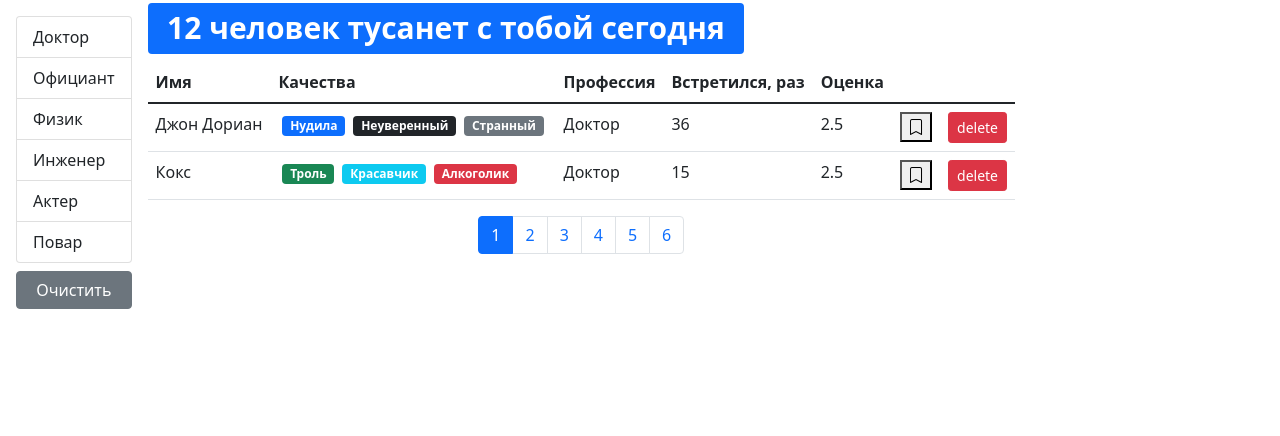
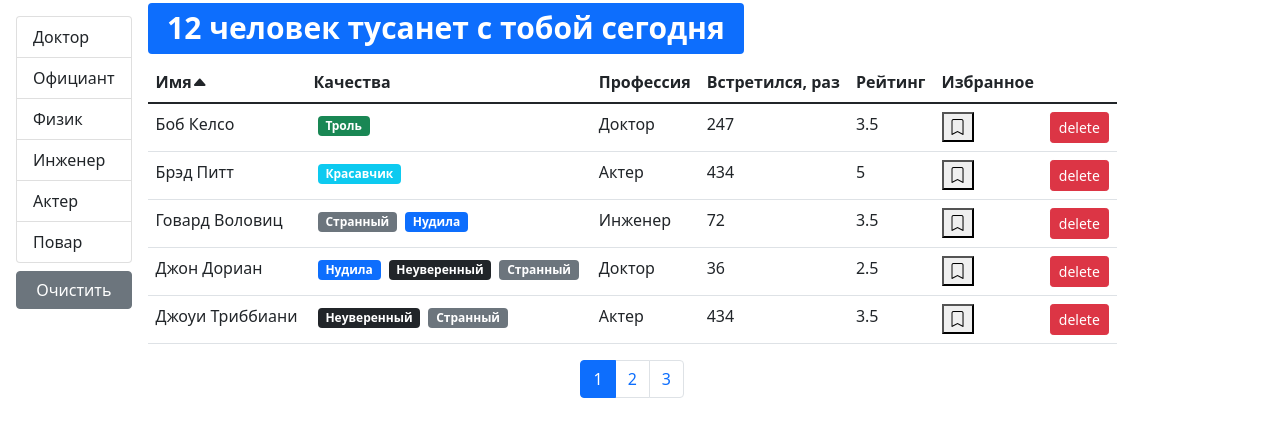
Before and after one commit to nvmle/react-lesson2-fast-company, a React (Create React App) app: page / in a window 1280 px wide. Shown: the top 436 px of the page. Built offline with nearby package versions, Linux system fonts and the light colour scheme.

Commit message:
add sort

```diff
--- a/src/API/fake.api/user.api.js
+++ b/src/API/fake.api/user.api.js
@@ -39,7 +39,8 @@
     profession: professions.doctor,
     qualities: [qualities.tedious, qualities.uncertain, qualities.strange],
     completedMeetings: 36,
-    rate: 2.5
+    rate: 2.5,
+    bookmark: false
   },
   {
     _id: "67rdca3eeb7f6fgeed471816",
@@ -47,7 +48,8 @@
     profession: professions.doctor,
     qualities: [qualities.buller, qualities.handsome, qualities.alcoholic],
     completedMeetings: 15,
-    rate: 2.5
+    rate: 2.5,
+    bookmark: false
   },
   {
     _id: "67rdca3eeb7f6fgeed471817",
@@ -55,7 +57,8 @@
     profession: professions.doctor,
     qualities: [qualities.buller],
     completedMeetings: 247,
-    rate: 3.5
+    rate: 3.5,
+    bookmark: false
   },
   {
     _id: "67rdca3eeb7f6fgeed471818",
@@ -63,7 +66,8 @@
     profession: professions.waiter,
     qualities: [qualities.uncertain],
     completedMeetings: 148,
-    rate: 3.5
+    rate: 3.5,
+    bookmark: false
   },
   {
     _id: "67rdca3eeb7f6fgeed471819",
@@ -71,7 +75,8 @@
     profession: professions.physics,
     qualities: [qualities.strange, qualities.tedious],
     completedMeetings: 37,
-    rate: 4.6
+    rate: 4.6,
+    bookmark: false
   },
   {
     _id: "67rdca3eeb7f6fgeed471820",
@@ -79,7 +84,8 @@
     profession: professions.physics,
     qualities: [qualities.strange, qualities.uncertain],
     completedMeetings: 147,
-    rate: 3.5
+    rate: 3.5,
+    bookmark: false
   },
   {
     _id: "67rdca3eeb7f6fgeed471821",
@@ -87,7 +93,8 @@
     profession: professions.engineer,
     qualities: [qualities.strange, qualities.tedious],
     completedMeetings: 72,
-    rate: 3.5
+    rate: 3.5,
+    bookmark: false
   },
   {
     _id: "67rdca3eeb7f6fgeed471822",
@@ -95,7 +102,8 @@
     profession: professions.engineer,
     qualities: [qualities.handsome],
     completedMeetings: 72,
-    rate: 5
+    rate: 5,
+    bookmark: false
   },
   {
     _id: "67rdca3eeb7f6fgeed471823",
@@ -103,7 +111,8 @@
     profession: professions.cook,
     qualities: [qualities.strange, qualities.uncertain],
     completedMeetings: 17,
-    rate: 4.5
+    rate: 4.5,
+    bookmark: false
   },
   {
     _id: "67rdca3eeb7f6fgeed471824",
@@ -111,7 +120,8 @@
     profession: professions.cook,
     qualities: [qualities.handsome, qualities.buller],
     completedMeetings: 17,
-    rate: 4.5
+    rate: 4.5,
+    bookmark: false
   },
   {
     _id: "67rdca3eeb7f6fgeed47181f",
@@ -119,7 +129,8 @@
     profession: professions.actor,
     qualities: [qualities.uncertain, qualities.strange],
     completedMeetings: 434,
-    rate: 3.5
+    rate: 3.5,
+    bookmark: false
   },
   {
     _id: "67rdca3eeb7f6fgeed47181r",
@@ -127,7 +138,8 @@
     profession: professions.actor,
     qualities: [qualities.handsome],
     completedMeetings: 434,
-    rate: 5
+    rate: 5,
+    bookmark: false
   }
 ];
 
--- a/src/app/App.js
+++ b/src/app/App.js
@@ -1,44 +1,8 @@
-import React, { useState, useEffect } from "react";
+import React from "react";
 import Users from "../components/users";
-import api from "../API";
 
 const App = () => {
-  const [users, setUsers] = useState();
-
-  useEffect(() => {
-    api.users.fetchAll().then((data) => {
-      setUsers(data);
-    });
-  }, []);
-
-  const handleDelete = (userId) => {
-    setUsers(
-      users.filter((user) => {
-        return user._id !== userId;
-      })
-    );
-  };
-
-  const handleToggleBookMark = (userId) => {
-    setUsers(
-      users.map((user) => {
-        if (user._id === userId) {
-          user.bookmark = !user.bookmark;
-        }
-        return user;
-      })
-    );
-  };
-
-  return (
-    <>
-      <Users
-        onDelete={handleDelete}
-        users={users}
-        onToggleBookMark={handleToggleBookMark}
-      />
-    </>
-  );
+  return <Users />;
 };
 
 export default App;
--- /dev/null
+++ b/src/components/qualitiesList.jsx
@@ -0,0 +1,18 @@
+import React from "react";
+import PropTypes from "prop-types";
+import Qualities from "./qualities";
+
+const QualitiesList = ({ qualities }) => {
+  return (
+    <>
+      {qualities.map((qualitie) => (
+        <Qualities key={qualitie._id} {...qualitie} />
+      ))}
+    </>
+  );
+};
+QualitiesList.propTypes = {
+  qualities: PropTypes.array
+};
+
+export default QualitiesList;
--- /dev/null
+++ b/src/components/table.jsx
@@ -0,0 +1,26 @@
+import React from "react";
+import PropTypes from "prop-types";
+import TableHeader from "./tableHeader";
+import TableBody from "./tableBody";
+
+const Table = ({ onSort, selectedSort, columns, data, children }) => {
+  return (
+    <table className="table">
+      {children || (
+        <>
+          <TableHeader {...{ onSort, selectedSort, columns }} />
+          <TableBody {...{ data, columns }} />
+        </>
+      )}
+    </table>
+  );
+};
+
+Table.propTypes = {
+  onSort: PropTypes.func,
+  selectedSort: PropTypes.object,
+  columns: PropTypes.object,
+  data: PropTypes.array,
+  children: PropTypes.array
+};
+export default Table;
--- /dev/null
+++ b/src/components/tableBody.jsx
@@ -0,0 +1,34 @@
+import React from "react";
+import PropTypes from "prop-types";
+import _ from "lodash";
+
+const TableBody = ({ data, columns }) => {
+  const renderContent = (item, column) => {
+    if (columns[column].component) {
+      const component = columns[column].component;
+      if (typeof component === "function") {
+        return component(item);
+      }
+      return component;
+    }
+
+    return _.get(item, columns[column].path);
+  };
+  return (
+    <tbody>
+      {data.map((item) => (
+        <tr key={item._id}>
+          {Object.keys(columns).map((column) => (
+            <td key={column}>{renderContent(item, column)}</td>
+          ))}
+        </tr>
+      ))}
+    </tbody>
+  );
+};
+TableBody.propTypes = {
+  data: PropTypes.array.isRequired,
+  columns: PropTypes.object.isRequired
+};
+
+export default TableBody;
--- /dev/null
+++ b/src/components/tableHeader.jsx
@@ -0,0 +1,54 @@
+import React from "react";
+import PropTypes from "prop-types";
+
+const TableHeader = ({ onSort, selectedSort, columns }) => {
+  const handleSort = (item) => {
+    if (selectedSort.path === item) {
+      onSort({
+        ...selectedSort,
+        order: selectedSort.order === "asc" ? "desc" : "asc"
+      });
+    } else {
+      onSort({ path: item, order: "asc" });
+    }
+  };
+  const renderOrderIcon = (item) => {
+    if (selectedSort.path === item) {
+      if (selectedSort.order === "asc") {
+        return <i className="bi bi-caret-up-fill"></i>;
+      } else {
+        return <i className="bi bi-caret-down-fill"></i>;
+      }
+    } else {
+      return null;
+    }
+  };
+  return (
+    <thead>
+      <tr>
+        {Object.keys(columns).map((column) => (
+          <th
+            key={column}
+            onClick={
+              columns[column].path
+                ? () => handleSort(columns[column].path)
+                : undefined
+            }
+            {...{ role: columns[column].path && "button" }}
+            scope="col"
+          >
+            {columns[column].name}
+            {renderOrderIcon(columns[column].path)}
+          </th>
+        ))}
+      </tr>
+    </thead>
+  );
+};
+
+TableHeader.propTypes = {
+  onSort: PropTypes.func.isRequired,
+  selectedSort: PropTypes.object.isRequired,
+  columns: PropTypes.object.isRequired
+};
+export default TableHeader;
--- a/src/components/users.jsx
+++ b/src/components/users.jsx
@@ -1,21 +1,49 @@
 import React, { useState, useEffect } from "react";
 import PropTypes from "prop-types";
-import User from "./user";
 import Pagination from "./pagination";
 import { paginate } from "../utils/paginate";
 import GroupList from "./groupList";
 import api from "../API";
 import SearchStatus from "./searchStatus";
+import UsersTable from "./usersTable";
+import _ from "lodash";
 
-const Users = ({ users: allUsers, ...rest }) => {
+const Users = () => {
   const [currentPage, setCurrentPage] = useState(1);
   const [professions, setProfessions] = useState();
   const [selectedProf, setSelectedProf] = useState();
-  const pageSize = 2;
+  const [sortBy, setSortBy] = useState({ path: "name", order: "asc" });
+  const pageSize = 5;
+
+  const [users, setUsers] = useState();
+
+  useEffect(() => {
+    api.users.fetchAll().then((data) => {
+      setUsers(data);
+    });
+  }, []);
+
+  const handleDelete = (userId) => {
+    setUsers(
+      users.filter((user) => {
+        return user._id !== userId;
+      })
+    );
+  };
+
+  const handleToggleBookMark = (userId) => {
+    setUsers(
+      users.map((user) => {
+        if (user._id === userId) {
+          user.bookmark = !user.bookmark;
+        }
+        return user;
+      })
+    );
+  };
 
   useEffect(() => {
     api.professions.fetchAll().then((data) => {
-      // console.log(data);
       setProfessions(data);
     });
   }, []);
@@ -32,28 +60,21 @@
     setCurrentPage(pageIndex);
   };
 
-  const filterUsers = () => {
-    const newUsers = allUsers.filter((user) => {
-      const userProfProps = Object.entries(user.profession);
-      const selectedProfProps = Object.entries(selectedProf);
-      let status = true;
-
-      if (userProfProps.length === selectedProfProps.length) {
-        for (let i = 0; i < userProfProps.length; i++) {
-          const trustyKey = userProfProps[i][0] === selectedProfProps[i][0];
-          const trustyValue = userProfProps[i][1] === selectedProfProps[i][1];
-          status = status && trustyKey && trustyValue;
-        }
-      }
-      return status ? user : null;
-    });
-    return newUsers;
+  const handleSort = (item) => {
+    setSortBy(item);
   };
 
-  const filteredUsers = selectedProf ? filterUsers() : allUsers;
+  if (users) {
+    const filteredUsers = selectedProf
+      ? users.filter(
+          (user) =>
+            JSON.stringify(user.profession) === JSON.stringify(selectedProf)
+        )
+      : users;
 
     const count = Array.isArray(filteredUsers) && filteredUsers.length;
-  const users = paginate(filteredUsers, currentPage, pageSize);
+    const sortedUsers = _.orderBy(filteredUsers, [sortBy.path], [sortBy.order]);
+    const usersCrop = paginate(sortedUsers, currentPage, pageSize);
 
     const clearFilter = () => {
       setSelectedProf();
@@ -76,23 +97,13 @@
         <div className="d-flex flex-column">
           <SearchStatus length={count} />
           {count > 0 && (
-          <table className="table">
-            <thead>
-              <tr>
-                <th scope="col">Имя</th>
-                <th scope="col">Качества</th>
-                <th scope="col">Профессия</th>
-                <th scope="col">Встретился, раз</th>
-                <th scope="col">Оценка</th>
-                <th scope="col"></th>
-              </tr>
-            </thead>
-            <tbody>
-              {users.map((user) => {
-                return <User key={user._id} {...rest} {...user} />;
-              })}
-            </tbody>
-          </table>
+            <UsersTable
+              users={usersCrop}
+              onSort={handleSort}
+              selectedSort={sortBy}
+              onDelete={handleDelete}
+              onToggleBookMark={handleToggleBookMark}
+            />
           )}
           <div className="d-flex justify-content-center">
             <Pagination
@@ -105,6 +116,8 @@
         </div>
       </div>
     );
+  }
+  return "Loading...";
 };
 Users.propTypes = {
   users: PropTypes.array
--- /dev/null
+++ b/src/components/usersTable.jsx
@@ -0,0 +1,70 @@
+import React from "react";
+import PropTypes from "prop-types";
+// import TableHeader from "./tableHeader";
+// import TableBody from "./tableBody";
+import BookMark from "./bookmark";
+import QualitiesList from "./qualitiesList";
+import Table from "./table";
+
+const UsersTable = ({
+  users,
+  onSort,
+  selectedSort,
+  onToggleBookMark,
+  onDelete,
+  ...rest
+}) => {
+  const columns = {
+    name: { path: "name", name: "Имя" },
+    qualities: {
+      name: "Качества",
+      component: (user) => <QualitiesList qualities={user.qualities} />
+    },
+    professions: { path: "profession.name", name: "Профессия" },
+    completedMeetings: {
+      path: "completedMeetings",
+      name: "Встретился, раз"
+    },
+    rate: { path: "rate", name: "Рейтинг" },
+    bookmark: {
+      path: "bookmark",
+      name: "Избранное",
+      component: (user) => (
+        <BookMark
+          status={user.bookmark}
+          onClick={() => onToggleBookMark(user._id)}
+        />
+      )
+    },
+    delete: {
+      component: (user) => (
+        <button
+          onClick={() => {
+            onDelete(user._id);
+          }}
+          className="btn btn-danger btn-sm"
+        >
+          delete
+        </button>
+      )
+    }
+  };
+  return (
+    <Table
+      onSort={onSort}
+      selectedSort={selectedSort}
+      columns={columns}
+      data={users}
+    />
+  );
+};
+
+UsersTable.propTypes = {
+  users: PropTypes.array.isRequired,
+  onSort: PropTypes.func.isRequired,
+  selectedSort: PropTypes.object.isRequired,
+  onToggleBookMark: PropTypes.func.isRequired,
+  onDelete: PropTypes.func.isRequired
+};
+
+export default UsersTable;
```
Also changed, not shown: .eslintrc.js. Lines whose indentation alone changed are shown as unchanged.
